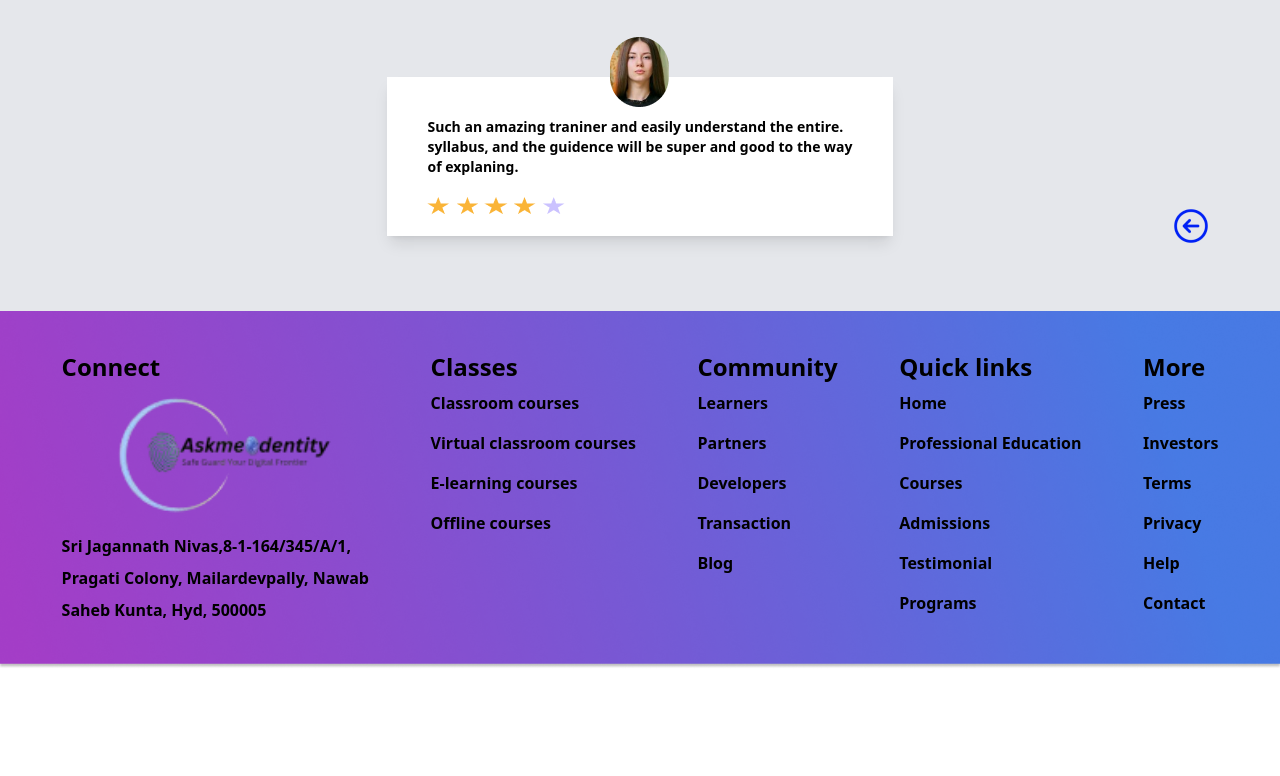
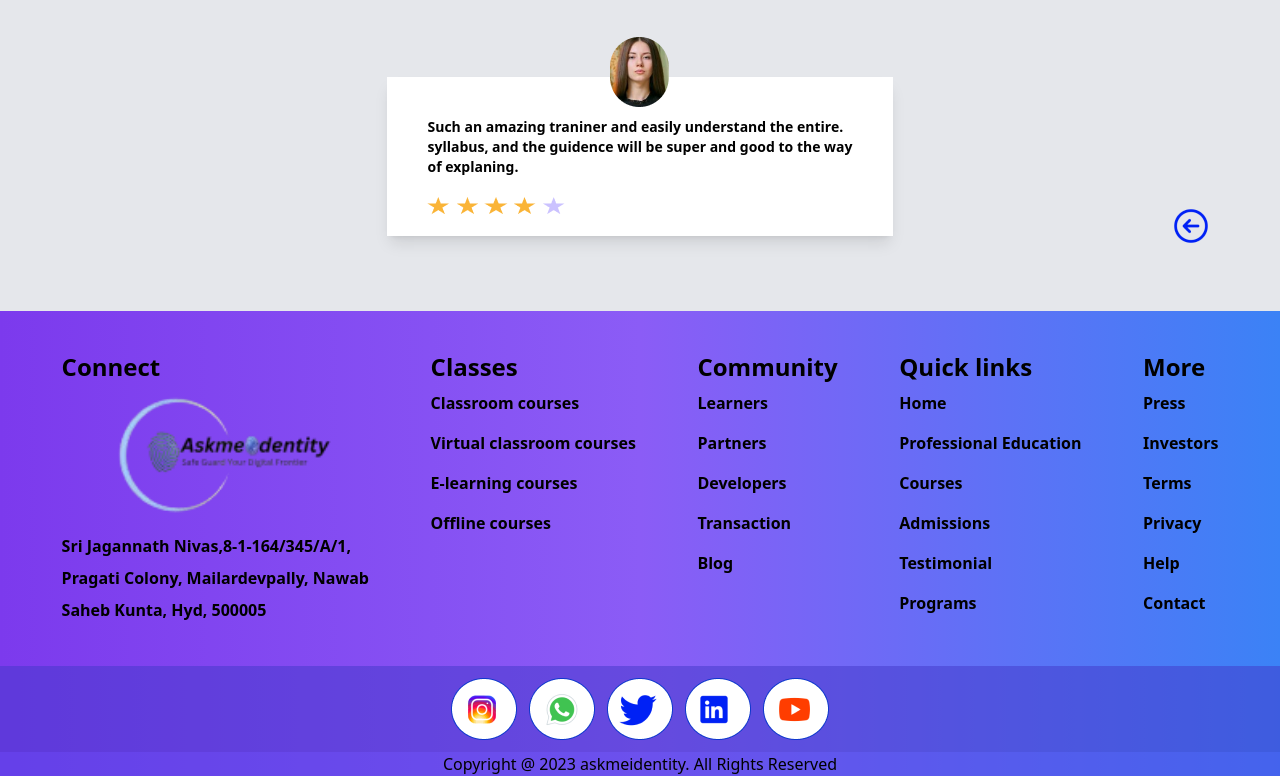
Before and after one commit to nathira99/LANDING-PAGE-TW-CSS, a website: page src/index.html in a window 1280 px wide. Shown: the part 4854-5630 px from the top of the page. Before the commit the page ends 5523 px from the top, so only its background shows below. Drawn offline with Linux system fonts and the light colour scheme.

Commit message:
today commit

```diff
--- a/src/index.html
+++ b/src/index.html
@@ -8,7 +8,6 @@
     <title>Askmeidentity</title>
 </head>
 <body>
-    <div class="max-w-full">
     <!--nav bar-->
     <section class="flex flex-row w-full items-center flex-wrap shadow-md font-sans justify-between">
     <!--logo-->
@@ -329,13 +328,12 @@
 
 </div>
     <!--footer-->
-    <div class="flex relative h-min">
-        <img src="./assets/Rectangle 8689.png" alt="" class="">
-    <div class="absolute flex flex-row justify-evenly w-full align-middle my-10">
+    <div class="flex flex-col justify-center bg-gradient-to-r from-violet-600 via-violet-500 to-blue-500">
+    <div class="flex flex-row justify-evenly w-full align-middle my-10">
         <!--address-->
         <div class="flex flex-col leading-loose">
             <p class="font-bold text-2xl">Connect</p>
-            <img src="./assets/Askmeidentity_2-removebg-preview.png" alt="">
+            <img src="./assets/Askmeidentity_2-removebg-preview.png" alt="" class="">
             <p class="font-semibold">Sri Jagannath Nivas,8-1-164/345/A/1,<br>
                 Pragati Colony, Mailardevpally, Nawab<br>
                 Saheb Kunta, Hyd, 500005</p>
@@ -378,8 +376,24 @@
             <p class="font-semibold">Contact</p>
         </div>
     </div>
-</div>
+    <div class="flex justify-center self-end bg-opacity-50 bg-indigo-700 w-full">
+        <img src="./assets/Ellipse 1227.png" alt="" class="p-3">
+        <img src="./assets/Ellipse 1227.png" alt="" class="py-3 pr-3">
+        <img src="./assets/Ellipse 1227.png" alt="" class="py-3 pr-3">
+        <img src="./assets/Ellipse 1227.png" alt="" class="py-3">
+        <img src="./assets/Ellipse 1227.png" alt="" class="p-3">
+        <div class="absolute flex justify-center self-end w-full">
+            <img src="./assets/Instagram.png" alt="" class="pr-10 pl-9 pt-6 pb-6">
+            <img src="./assets/WhatsApp.png" alt="" class="pr-9 py-6">
+            <img src="./assets/Twitter.png" alt="" class="pr-9 py-6">
+            <img src="./assets/LinkedIn.png" alt="" class="pr-10 py-6">
+            <img src="./assets/YouTube.png" alt="" class="pr-10 py-6">
+        </div>
+    </div>
+    <div class="flex justify-center self-end bg-opacity-50 bg-indigo-600 w-full">
+        <p>Copyright @ 2023 askmeidentity. All Rights Reserved</p>
 
+    </div>
 </div>
 </body>
 </html>
--- a/src/input.css
+++ b/src/input.css
@@ -2,6 +2,10 @@
 @tailwind components;
 @tailwind utilities;
 
+*{
+    margin: 0;
+    padding: 0;
+}
 .height{
     height: 650px;
 }
@@ -65,5 +69,3 @@
     width:10rem;
     height:17rem;
 }
-.banner-t{
-}
```
Also changed, not shown: src/assets/Ellipse 1227.png (added), src/assets/Instagram.png (added), src/assets/LinkedIn.png (added), src/assets/Twitter.png (added), src/assets/WhatsApp.png (added), src/assets/YouTube.png (added), src/output.css.
